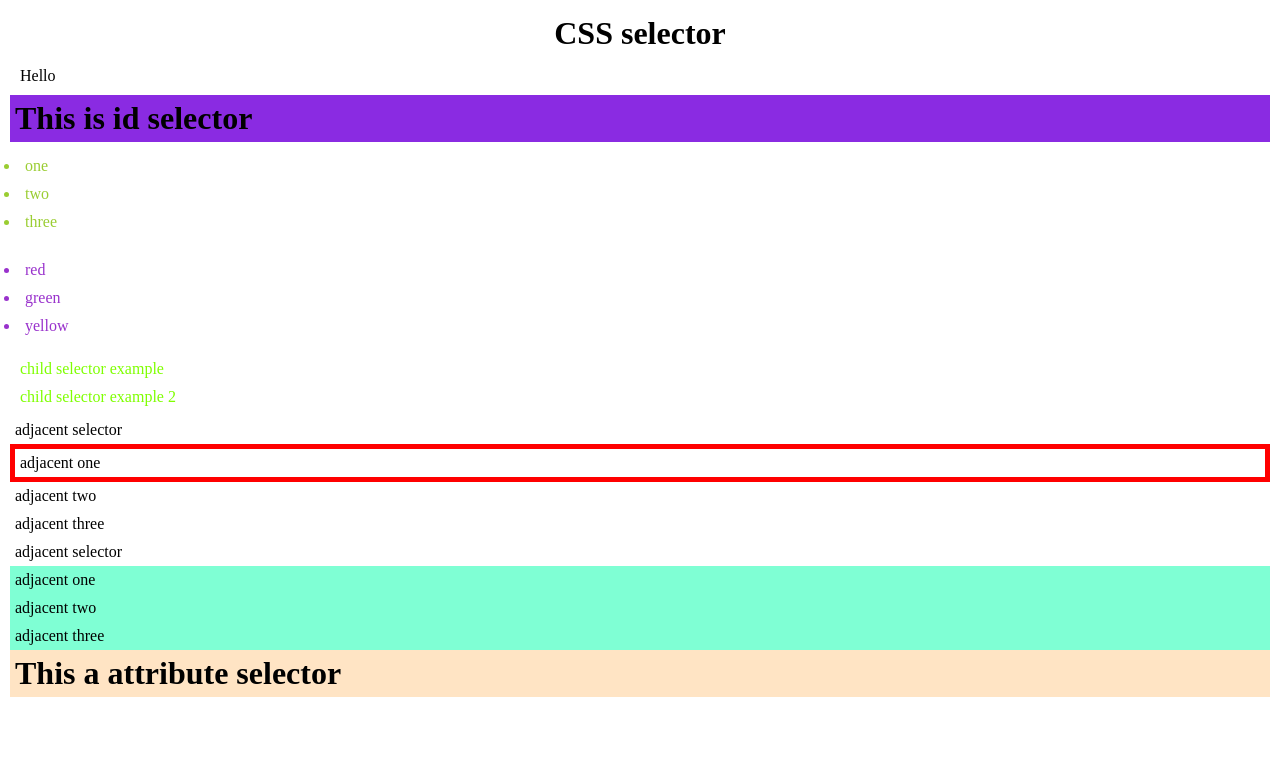
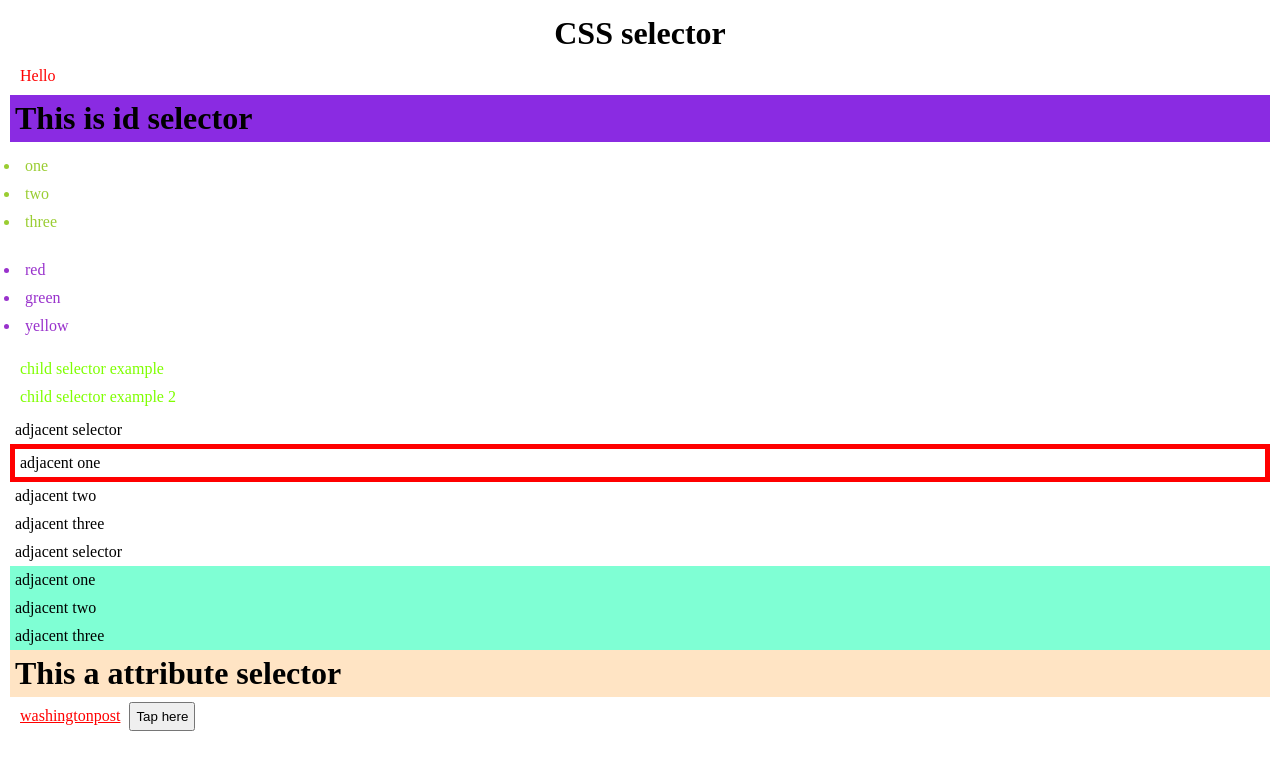
Before and after one commit to aayman01/learing-css, a plain HTML site: page index.html in a window 1280 px wide. Drawn offline with Linux system fonts and the light colour scheme.

Commit message:
final commit

```diff
--- a/index.html
+++ b/index.html
@@ -50,7 +50,10 @@
     <p>adjacent three</p>
 
     <h1 title="attribute">This a attribute selector</h1>
-
+<div>
+    <a href="https://www.washingtonpost.com/" target="_blank">washingtonpost</a>
+    <button id="hover-me">Tap here</button>
+</div>
 </body>
 
 </html>
--- a/style.css
+++ b/style.css
@@ -4,7 +4,7 @@
 }
 
 div{
-    /* color: red; */
+    color: red;
 }
 #id-selector{
     background-color: blueviolet;
@@ -25,11 +25,22 @@ div ul li {
 #adjacent + p {
     border: 5px solid red;
 }
-
+ /* ~ sign oitr por oi nam a koto tag thakbe sb hye jabe */
 #genaral ~ p{
     background-color: aquamarine;
 }
 
-[title ~="attribute"] {
+[title ~="attribute"]  {
     background-color: bisque;
 }
+a:link{
+    color: red;
+
+}
+a:visited{
+    color: green;
+}
+#hover-me:hover{
+    background-color: aqua;
+    border-radius: 15px;
+}
```
